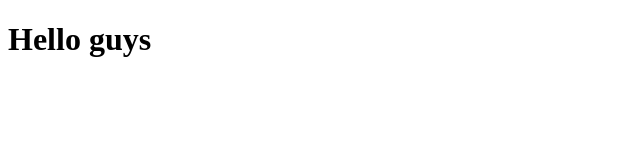
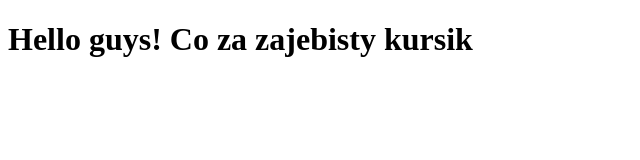
Before and after one commit to OlekDesign/coursera-test, a plain HTML site: page site/index.html in a window 1280 px wide. Shown: the whole page, without its empty margins (0-640 px from the left). Drawn offline with Linux system fonts and the light colour scheme.

Commit message:
Small addition to the page

```diff
--- a/site/index.html
+++ b/site/index.html
@@ -4,6 +4,6 @@
 	<title>Hello</title>
 </head>
 <body>
-	<h1>Hello guys</h1>
+	<h1>Hello guys! Co za zajebisty kursik</h1>
 </body>
 </html>
```
